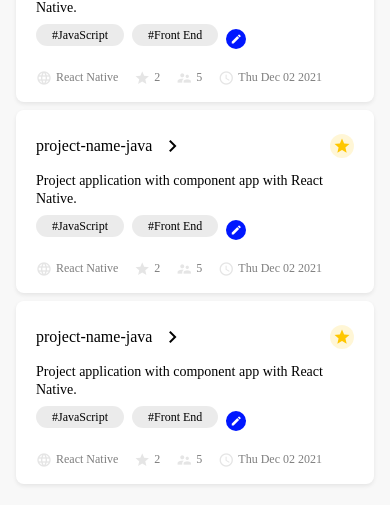
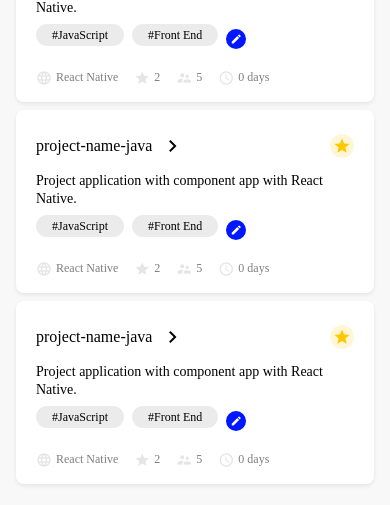
Before and after one commit to dav1rm/github, a React Native app: screen / in a window 390 px wide. Shown: the part 267-772 px from the top of the page. Built offline with nearby package versions, Linux system fonts and the light colour scheme.

Commit message:
add date-fns

```diff
--- a/package.json
+++ b/package.json
@@ -12,6 +12,7 @@
   "dependencies": {
     "@react-navigation/native": "^6.0.6",
     "@react-navigation/native-stack": "^6.2.5",
+    "date-fns": "^2.28.0",
     "react": "17.0.2",
     "react-native": "0.66.3",
     "react-native-iphone-x-helper": "^1.3.1",
--- a/src/components/RepositoryCard/index.tsx
+++ b/src/components/RepositoryCard/index.tsx
@@ -1,5 +1,6 @@
 import React from 'react';
 import Icon from 'react-native-vector-icons/MaterialIcons';
+import formatDistanceToNowStrict from 'date-fns/formatDistanceToNowStrict';
 import ActionButton from '../ActionButton';
 import Tag from '../Tag';
 import {
@@ -36,7 +37,9 @@ const RepositoryCard: React.FC<RepositoryCardProps> = ({ repo, onPress }) => {
     },
     {
       icon: 'access-time',
-      label: new Date(repo.lastCommit).toDateString(),
+      label: formatDistanceToNowStrict(new Date(repo.lastCommit), {
+        unit: 'day',
+      }),
     },
   ];
 
```
Also changed, not shown: 1 other file (tests, documents, lock files or other folders).
